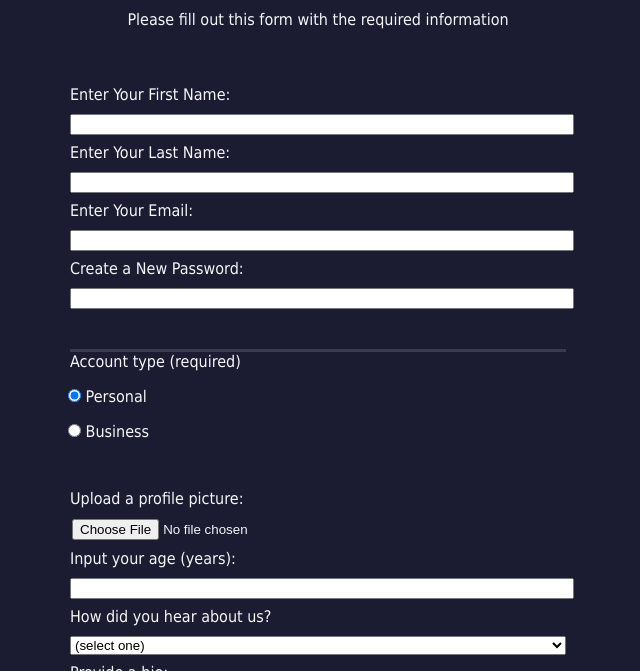
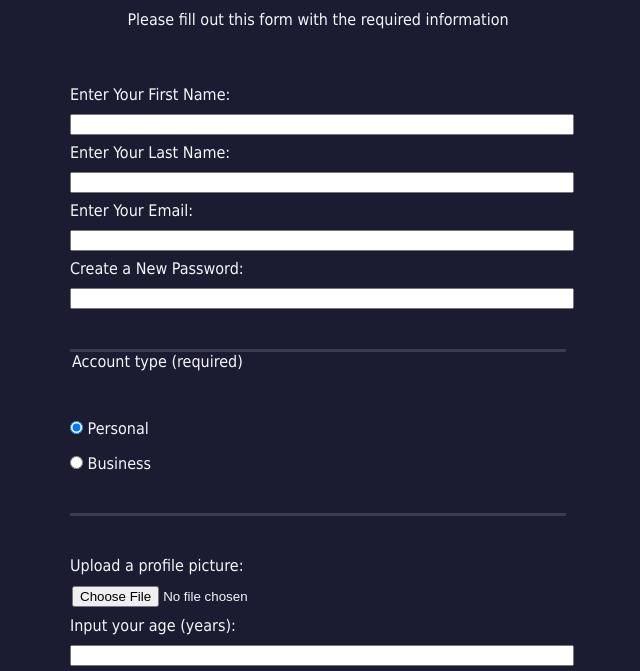
Before and after one commit to prycepavel/registration_form, a website: page index.html in a window 1280 px wide. Shown: the part 92-763 px from the top of the page, without its empty margins (322-962 px from the left). Drawn offline with Linux system fonts and the light colour scheme.

Commit message:
Update index.html
corrections

```diff
--- a/index.html
+++ b/index.html
@@ -16,6 +16,7 @@
         <label for="email">Enter Your Email: <input id="email" type="email" required /></label>
         <label for="new-password">Create a New Password: <input id="new-password" type="password" required pattern="[a-z0-5]{8,}" /></label>
       </fieldset>
+       <fieldset>
       <legend>Account type (required)</legend>
         <label for="personal-account"><input id="personal-account" type="radio" name="account-type" checked class="inline"/> Personal</label>
         <label for="business-account"><input id="business-account" type="radio" name="account-type" class="inline"/> Business</label>
```
